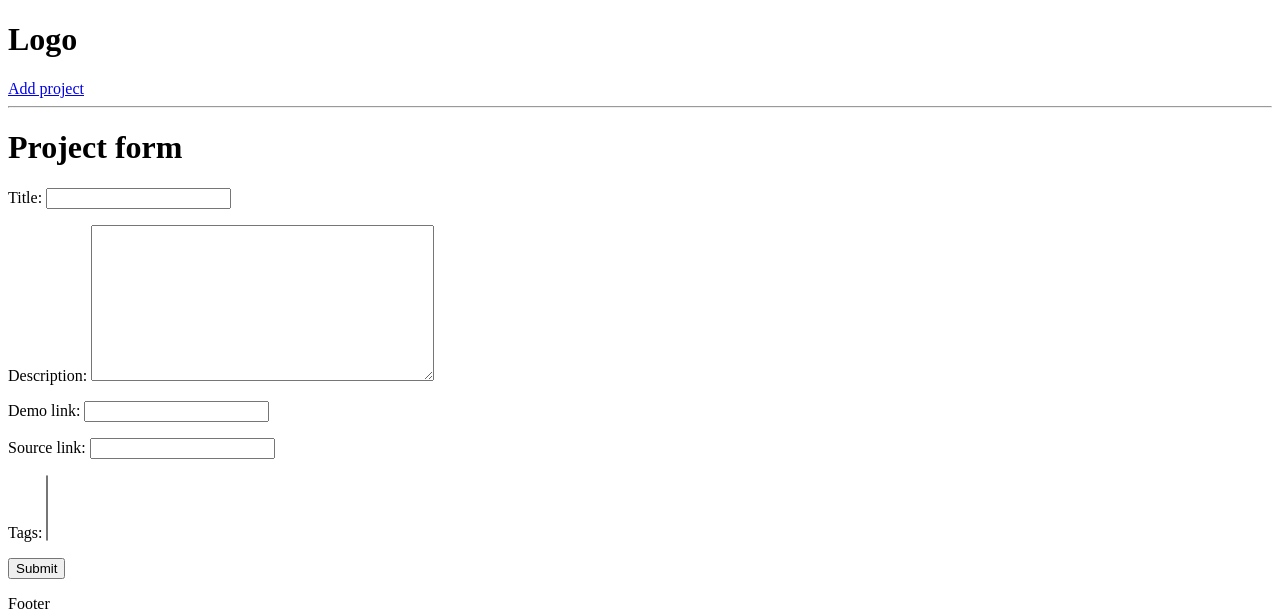
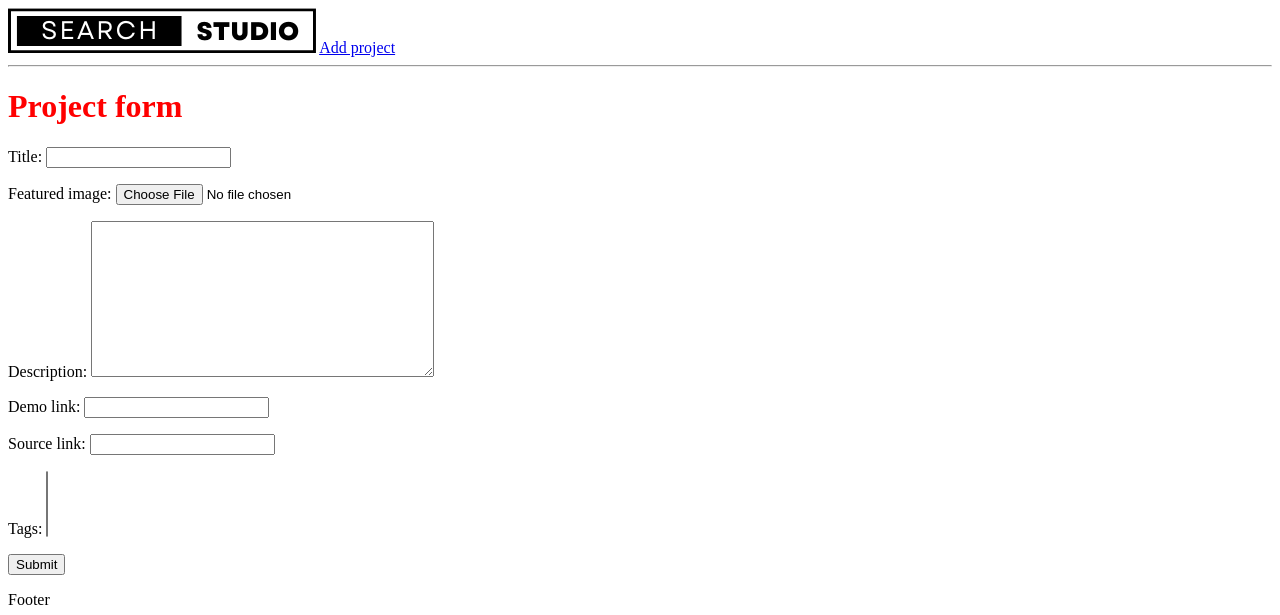
Before and after one commit to vuvusim/website, a Django app: page /create-project/ in a window 1280 px wide. Shown: the top 615 px of the page. Run offline with Django 4.2, Linux system fonts and the light colour scheme; data that the repository does not hold is empty.

Commit message:
logo, project img, img update form (working) media and static working

```diff
--- a/website/projects/forms.py
+++ b/website/projects/forms.py
@@ -4,4 +4,4 @@ from .models import Project
 class ProjectForm(ModelForm):
     class Meta:
         model = Project
-        fields = ['title', 'description', 'demo_link', 'source_link', 'tags']
+        fields = ['title', 'featured_image', 'description', 'demo_link', 'source_link', 'tags']
--- a/website/projects/models.py
+++ b/website/projects/models.py
@@ -14,6 +14,7 @@ class Tag(models.Model):
 class Project(models.Model):
     title = models.CharField(max_length=200)
     description = models.TextField(null=True, blank=True)
+    featured_image = models.ImageField(null=True, blank=True, default="default.jpg")
     demo_link = models.CharField(max_length=2000, null=True, blank=True)
     source_link = models.CharField(max_length=2000, null=True, blank=True)
     tags = models.ManyToManyField(Tag, blank=True)
--- /dev/null
+++ b/website/projects/static/styles/main.css
@@ -0,0 +1,3 @@
+h1 {
+    color: red;
+}
--- a/website/projects/templates/projects/main.html
+++ b/website/projects/templates/projects/main.html
@@ -1,10 +1,12 @@
 <!DOCTYPE html>
+{% load static %}
 <html lang="en">
 <head>
     <meta charset="UTF-8">
     <meta http-equiv="X-UA-Compatible" content="IE=edge">
     <meta name="viewport" content="width=device-width, initial-scale=1.0">
     <title>Search</title>
+    <link rel="stylesheet" href="{% static 'styles/main.css' %}">
 </head>
 <body>
     {% include 'projects/navigation-bar.html' %}
--- a/website/projects/templates/projects/navigation-bar.html
+++ b/website/projects/templates/projects/navigation-bar.html
@@ -1,4 +1,6 @@
-<h1>Logo</h1>
+{% load static %}
+
+<img src="{% static 'images/searchcanva.png' %}">
 <a href="{% url 'create-project' %}">Add project</a>
 
 <hr>
--- a/website/projects/templates/projects/project_form.html
+++ b/website/projects/templates/projects/project_form.html
@@ -2,7 +2,7 @@
 {% block content %}
 <h1>Project form</h1>
 
-<form action="" method="POST">
+<form action="" method="POST" enctype="multipart/form-data">
     {% csrf_token %}
     {{ form.as_p }}
     <input type="submit">
--- a/website/projects/templates/projects/single-project.html
+++ b/website/projects/templates/projects/single-project.html
@@ -1,6 +1,8 @@
 {% extends 'projects/main.html' %}
 
 {% block content %}
+
+<img style="max-width: 500px;" src="{{ project.featured_image.url }}">
 
 <h1>Single project page</h1>
 
--- a/website/projects/views.py
+++ b/website/projects/views.py
@@ -16,7 +16,7 @@ def createProject(request):
     form = ProjectForm()
 
     if request.method == 'POST':
-        form = ProjectForm(request.POST)
+        form = ProjectForm(request.POST, request.FILES)
         if form.is_valid():
             form.save()
             return redirect('projects')
@@ -29,7 +29,7 @@ def updateProject(request, pk):
     form = ProjectForm(instance=project)
 
     if request.method == 'POST':
-        form = ProjectForm(request.POST, instance=project)
+        form = ProjectForm(request.POST, request.FILES, instance=project)
         if form.is_valid():
             form.save()
             return redirect('projects')
--- a/website/website/settings.py
+++ b/website/website/settings.py
@@ -28,7 +28,7 @@ DEBUG = True
 
 ALLOWED_HOSTS = []
 
-
+# 'localhost', '127.0.0.1'
 # Application definition
 
 INSTALLED_APPS = [
@@ -118,6 +118,9 @@ USE_TZ = True
 # https://docs.djangoproject.com/en/4.1/howto/static-files/
 
 STATIC_URL = 'static/'
+STATIC_ROOT = BASE_DIR.joinpath('static')
+MEDIA_URL = 'media/'
+MEDIA_ROOT = BASE_DIR.joinpath('media')
 
 # Default primary key field type
 # https://docs.djangoproject.com/en/4.1/ref/settings/#default-auto-field
--- a/website/website/urls.py
+++ b/website/website/urls.py
@@ -14,9 +14,14 @@ Including another URLconf
     2. Add a URL to urlpatterns:  path('blog/', include('blog.urls'))
 """
 from django.contrib import admin
+from django.conf import settings
+from django.conf.urls.static import static
 from django.urls import path, include
 
 urlpatterns = [
     path('admin/', admin.site.urls),
     path('', include('projects.urls')),
-]
+] + static(settings.STATIC_URL, document_root = settings.STATIC_ROOT) + static(settings.MEDIA_URL, document_root = settings.MEDIA_ROOT)
+
+# urlpatterns += static(settings.STATIC_URL, document_root = settings.STATIC_ROOT)
+# urlpatterns += static(settings.MEDIA_URL, document_root = settings.MEDIA_ROOT)
```
Also changed, not shown: website/projects/migrations/0003_project_featured_image.py (added), website/projects/migrations/0004_alter_project_featured_image.py (added), website/projects/migrations/0005_alter_project_featured_image.py (added), website/projects/static/images/searchcanva.png (added), website/projects/static/images/searchcanvatrans.png (added), 1 other file.
